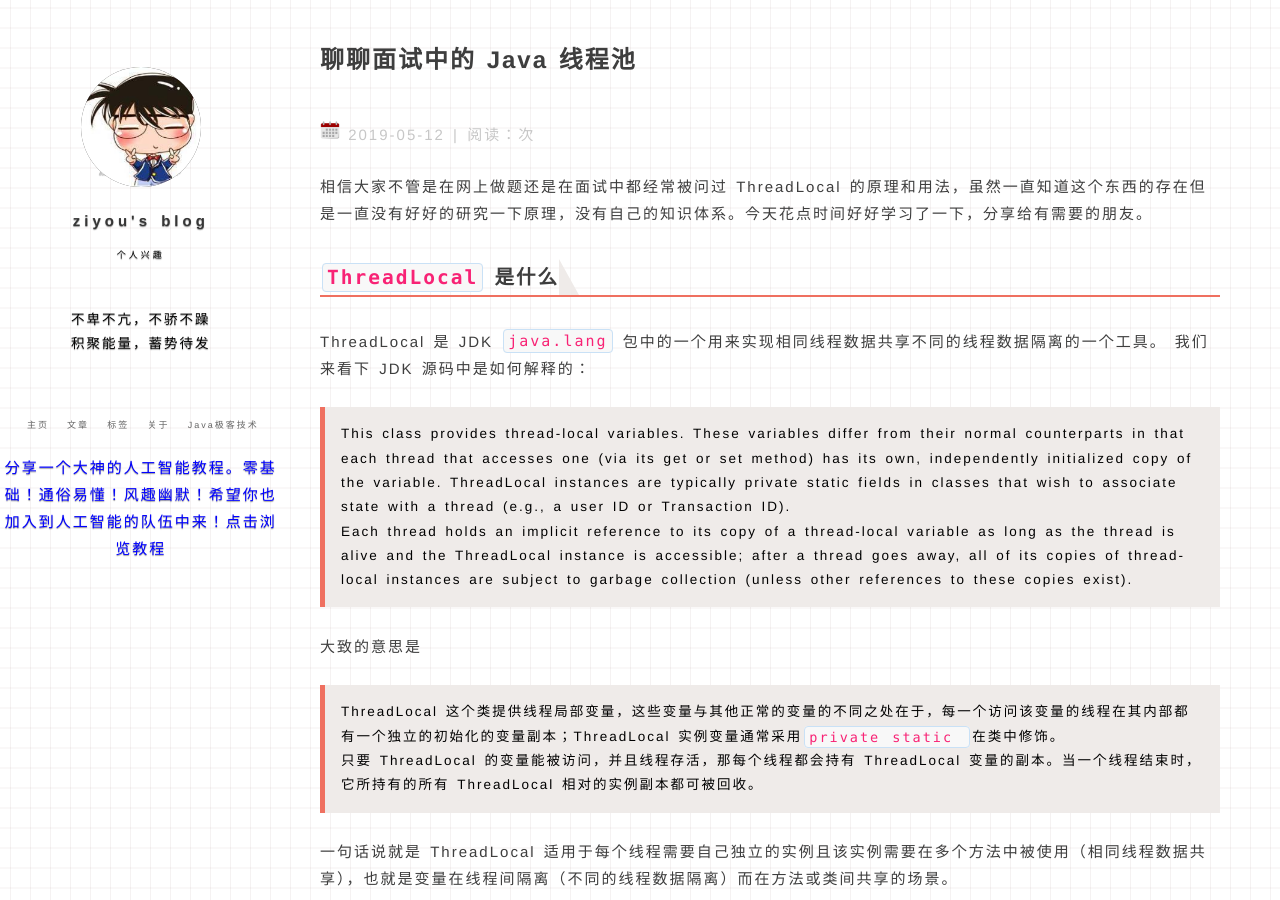
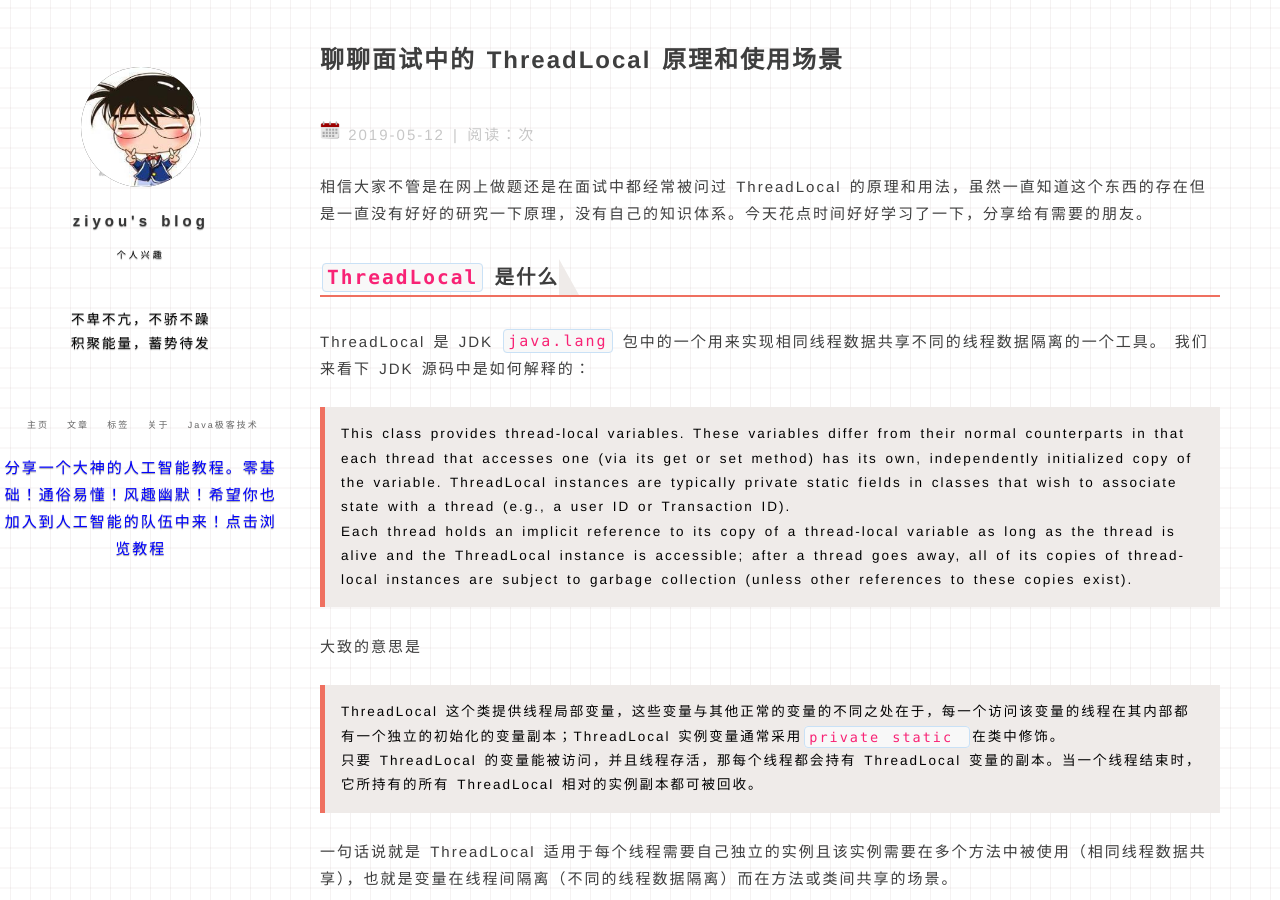
Before and after one commit to zhuSilence/zhuSilence.github.io, a Jekyll site: the page built from _posts/2019/2019-05-12-java-threadlocal.md, in a window 1280 px wide and 900 px high. Built offline with Jekyll 4.4.1, drawn with Linux system fonts in a browser that asks for light colours; nearby versions of some CDN libraries; comment, search, counter and statistics services are not loaded.

```diff
--- a/_posts/2019/2019-05-12-java-threadlocal.md
+++ b/_posts/2019/2019-05-12-java-threadlocal.md
@@ -1,6 +1,6 @@
 ---
 layout: post
-title: 聊聊面试中的 Java 线程池
+title: 聊聊面试中的 ThreadLocal 原理和使用场景
 date: 2019-05-12
 tag: geekTech
 ---
```
